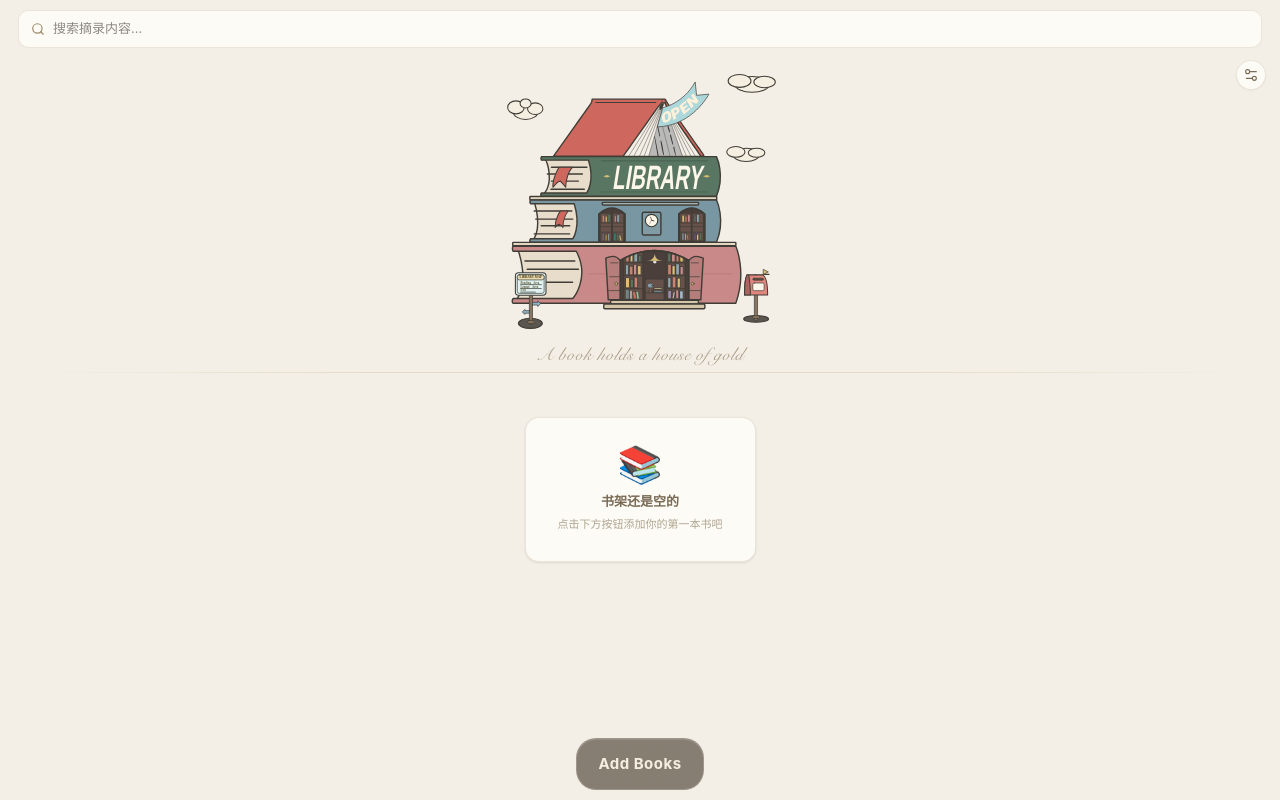
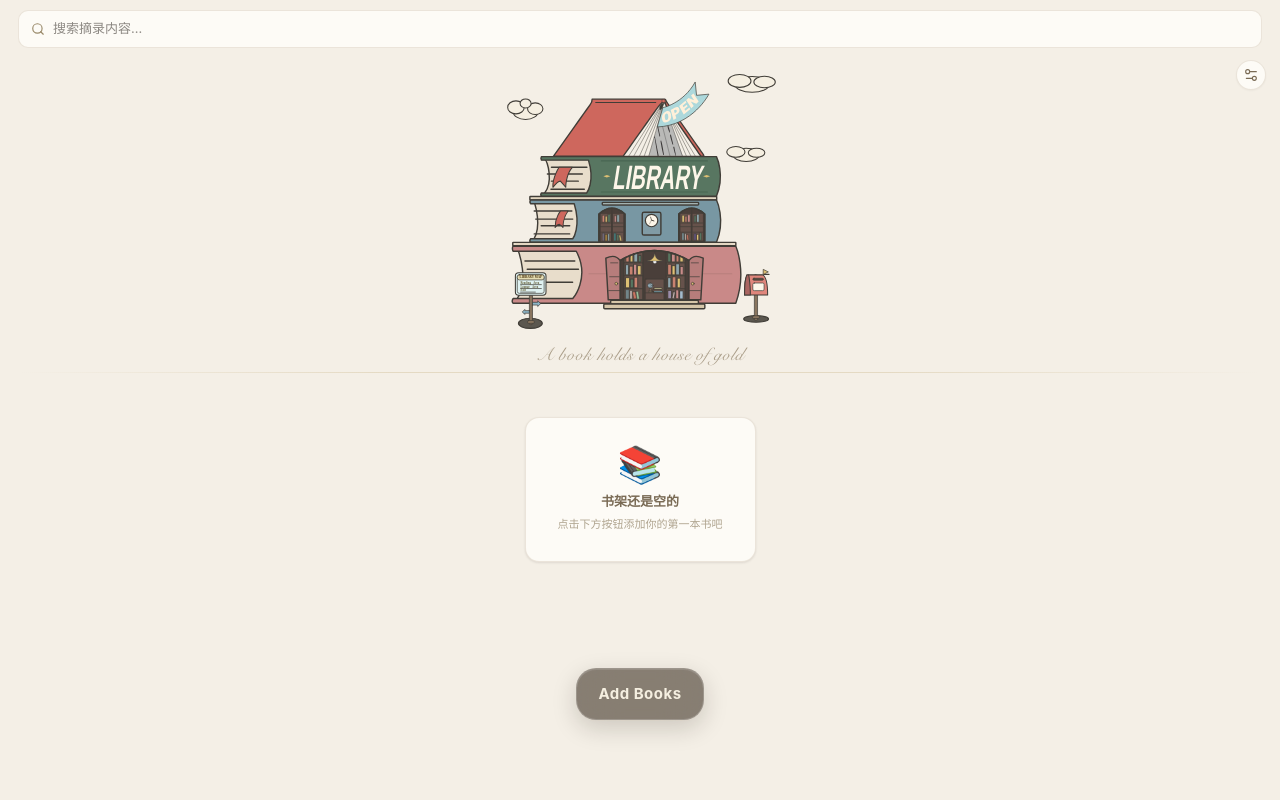
Before and after one commit to luyansun66/book-excerpts, a React (Vite) app: page / in a window 1280 px wide. Built offline with nearby package versions, Linux system fonts and the light colour scheme.

Commit message:
fix(首页): 对齐添加书本按钮悬浮方式

```diff
--- a/src/app/App.tsx
+++ b/src/app/App.tsx
@@ -825,15 +825,10 @@ function ShelfView({ onOpenCategory }: { onOpenCategory: (categoryId: string) =>
         <div
           style={{
             position: 'absolute',
-            bottom: 0,
+            bottom: 80,
             left: 0,
             right: 0,
-            height: 'calc(72px + env(safe-area-inset-bottom))',
-            paddingBottom: 'env(safe-area-inset-bottom)',
-            boxSizing: 'border-box',
-            background: 'transparent',
             display: 'flex',
-            alignItems: 'center',
             justifyContent: 'center',
             pointerEvents: 'none',
             zIndex: 5,
@@ -857,7 +852,7 @@ function ShelfView({ onOpenCategory }: { onOpenCategory: (categoryId: string) =>
               letterSpacing: 0.5,
               cursor: 'pointer',
               pointerEvents: 'auto',
-              boxShadow: 'inset 0 1px 0 rgba(255,255,255,0.12)',
+              boxShadow: 'inset 0 1px 0 rgba(255,255,255,0.12), 0 8px 24px rgba(28,22,12,0.18)',
             }}
           >
             Add Books
```
